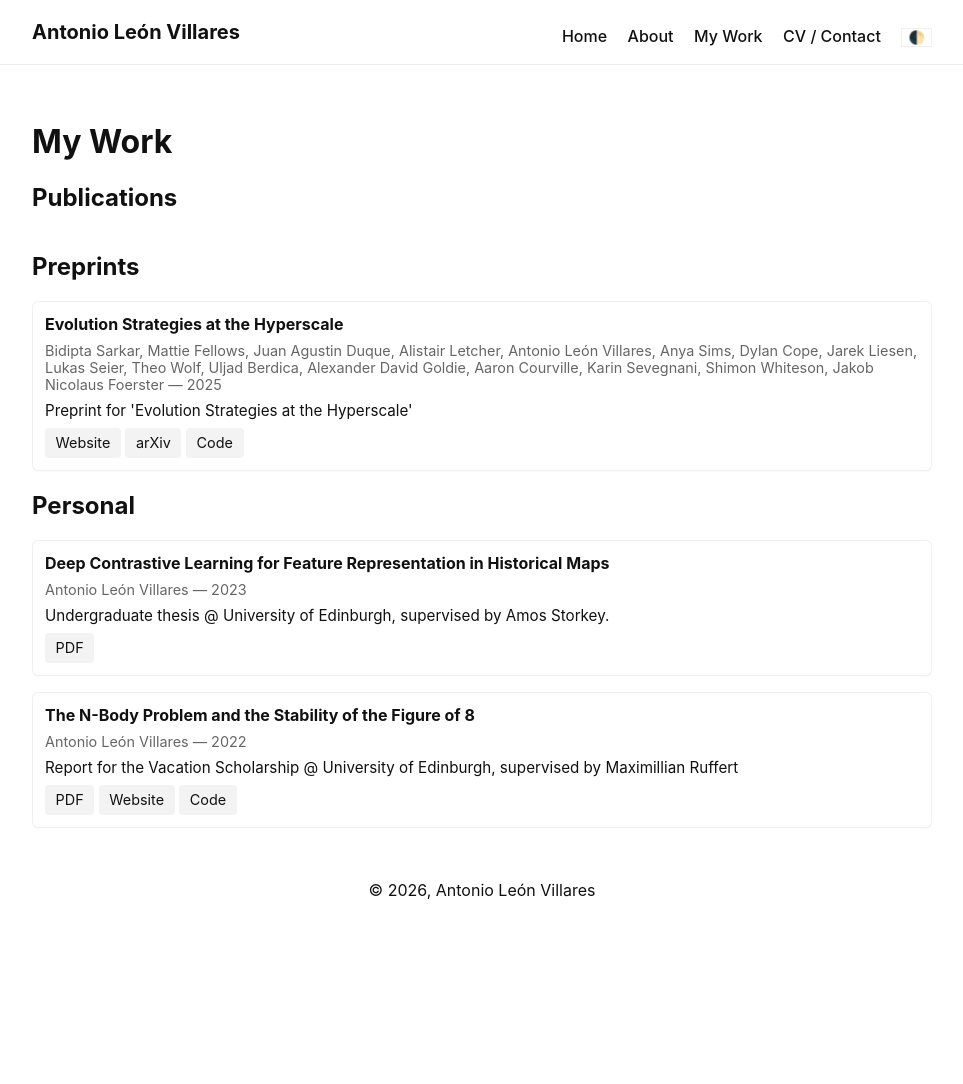
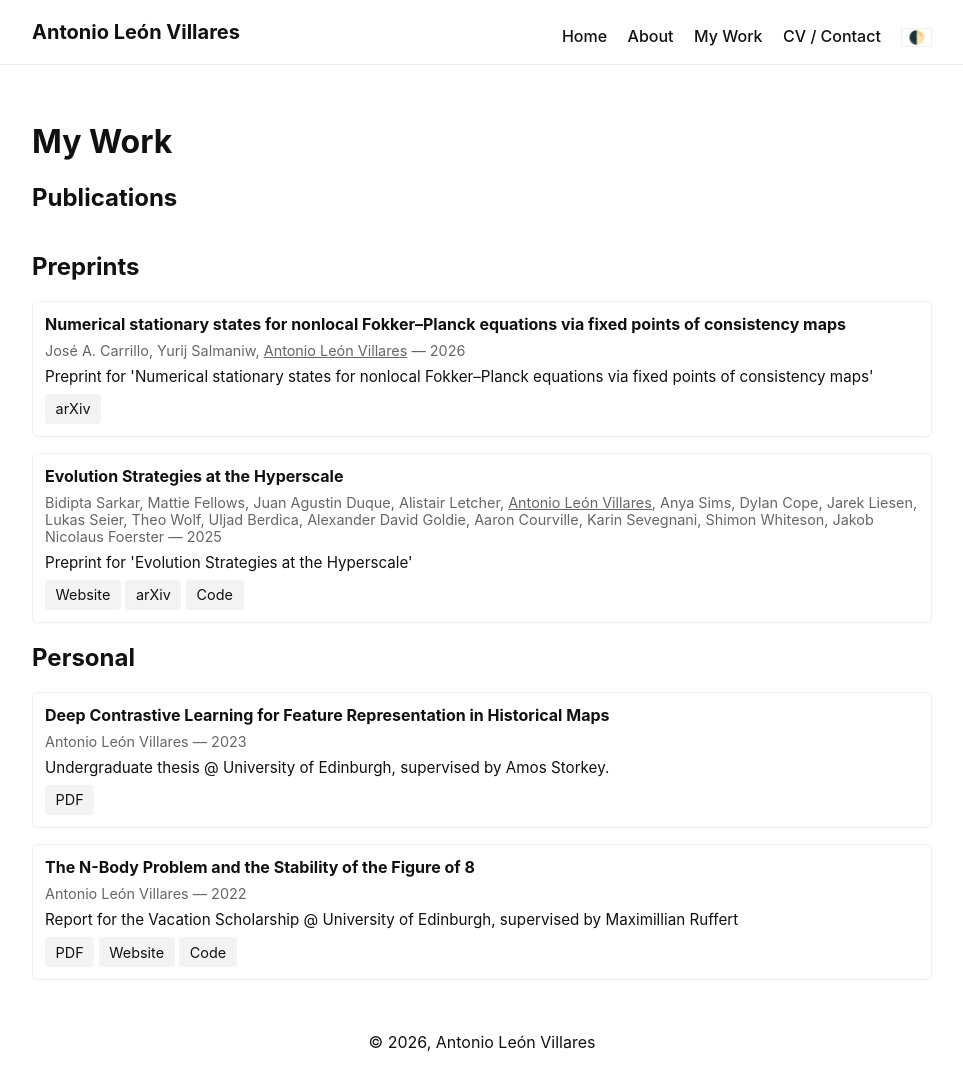
Before and after one commit to alv31415/alv31415.github.io, a Jekyll site: the page built from work.md, in a window 1280 px wide. Shown: the whole page, without its empty margins (158-1121 px from the left). Built offline with Jekyll 4.4.1, drawn with Linux system fonts in a browser that asks for light colours; before the commit the page ends 932 px from its top, so only the background shows below that.

Commit message:
Add new preprint with Jose+Yurij

```diff
--- a/_data/preprints.yml
+++ b/_data/preprints.yml
@@ -1,6 +1,11 @@
 # preprints, working drafts
+- title: "Numerical stationary states for nonlocal Fokker–Planck equations via fixed points of consistency maps"
+  authors: "José A. Carrillo, Yurij Salmaniw, <span class='me'>Antonio León Villares</span>"
+  year: 2026
+  description: "Preprint for 'Numerical stationary states for nonlocal Fokker–Planck equations via fixed points of consistency maps'"
+  arxiv: "https://www.arxiv.org/pdf/2602.05632"
 - title: "Evolution Strategies at the Hyperscale"
-  authors: "Bidipta Sarkar, Mattie Fellows, Juan Agustin Duque, Alistair Letcher, Antonio León Villares, Anya Sims, Dylan Cope, Jarek Liesen, Lukas Seier, Theo Wolf, Uljad Berdica, Alexander David Goldie, Aaron Courville, Karin Sevegnani, Shimon Whiteson, Jakob Nicolaus Foerster"
+  authors: "Bidipta Sarkar, Mattie Fellows, Juan Agustin Duque, Alistair Letcher, <span class='me'>Antonio León Villares</span>, Anya Sims, Dylan Cope, Jarek Liesen, Lukas Seier, Theo Wolf, Uljad Berdica, Alexander David Goldie, Aaron Courville, Karin Sevegnani, Shimon Whiteson, Jakob Nicolaus Foerster"
   year: 2025
   description: "Preprint for 'Evolution Strategies at the Hyperscale'"
   arxiv: "https://arxiv.org/pdf/2511.16652"
--- a/assets/css/custom.css
+++ b/assets/css/custom.css
@@ -223,3 +223,7 @@ button, input, textarea {
 .site-main a {
   color: var(--text);
 }
+
+.me {
+  text-decoration: underline;
+}
```
